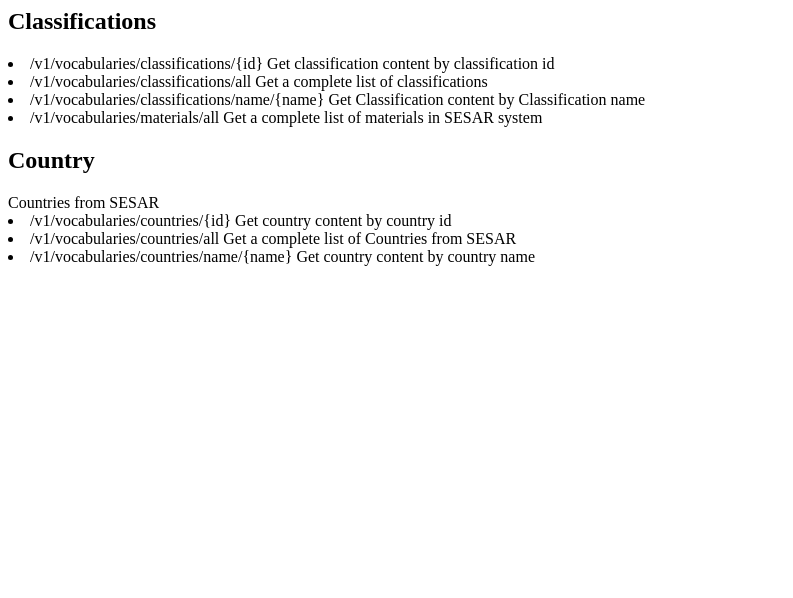
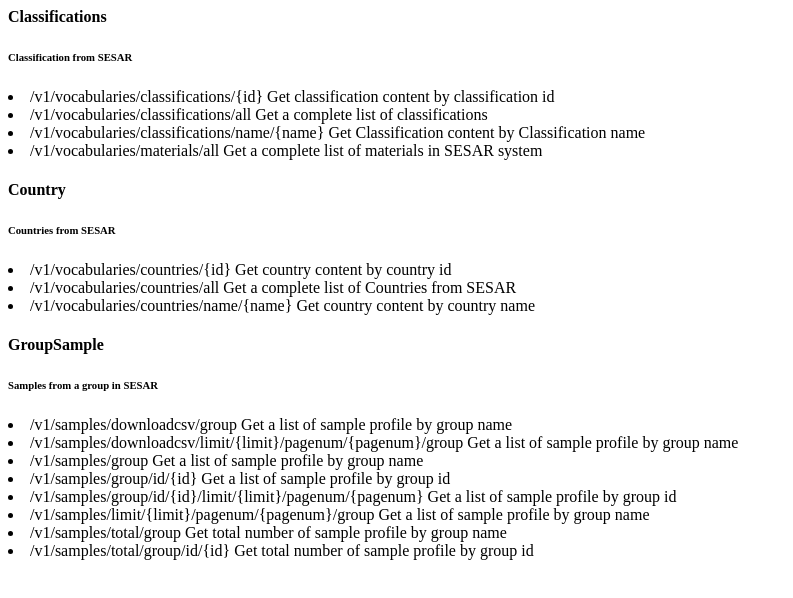
Before and after one commit to GeoSamples/sesar-rest-api, a plain HTML site: page index.html in a window 1280 px wide. Shown: the whole page, without its empty margins (0-793 px from the left). Drawn offline with Linux system fonts and the light colour scheme.

Commit message:
Added GroupSample

```diff
--- a/index.html
+++ b/index.html
@@ -2,17 +2,28 @@
 <body>
 <body>
 
-  <h2> Classifications </h2>
+  <h4>Classifications </h4>
+  <h6> Classification from SESAR</h6>
   <li>/v1/vocabularies/classifications/{id} Get classification content by classification id</li>
   <li>/v1/vocabularies/classifications/all Get a complete list of classifications</li>
   <li> /v1/vocabularies/classifications/name/{name} Get Classification content by Classification name</li>
   <li> /v1/vocabularies/materials/all Get a complete list of materials in SESAR system</li>
 
-  <h2>Country</h2>
-  Countries from SESAR
+  <h4>Country</h4>
+  <h6>Countries from SESAR</h6>
   <li>/v1/vocabularies/countries/{id} Get country content by country id</li>
   <li>/v1/vocabularies/countries/all Get a complete list of Countries from SESAR </li>
   <li> /v1/vocabularies/countries/name/{name} Get country content by country name </li>
 
+  <h4>GroupSample </h4>
+  <h6>Samples from a group in SESAR</h6>
+  <li>/v1/samples/downloadcsv/group Get a list of sample profile by group name </li>
+  <li>/v1/samples/downloadcsv/limit/{limit}/pagenum/{pagenum}/group Get a list of sample profile by group name</li>
+  <li>/v1/samples/group Get a list of sample profile by group name</li>
+  <li>/v1/samples/group/id/{id} Get a list of sample profile by group id</li>
+  <li>/v1/samples/group/id/{id}/limit/{limit}/pagenum/{pagenum} Get a list of sample profile by group id </li>
+  <li>/v1/samples/limit/{limit}/pagenum/{pagenum}/group Get a list of sample profile by group name</li>
+  <li>/v1/samples/total/group Get total number of sample profile by group name</li>
+  <li>/v1/samples/total/group/id/{id} Get total number of sample profile by group id</li>
 </body>
 </html>
```
